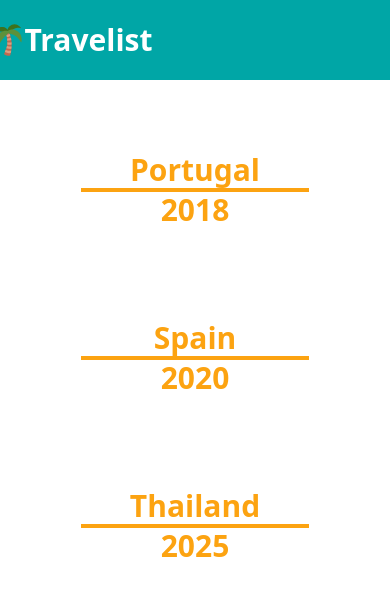
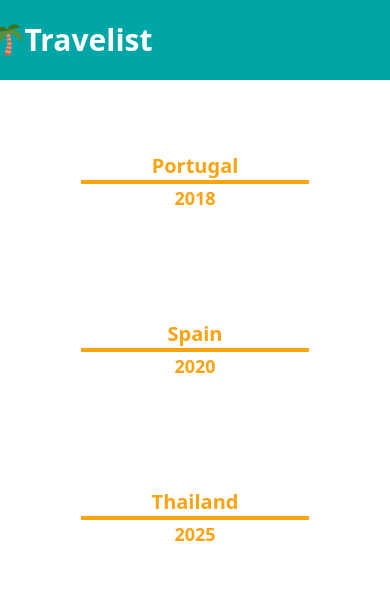
Before and after one commit to ilarikoik/planext, a React (Vite) app: page /index in a window 390 px wide. Shown: the top 596 px of the page. Built offline with nearby package versions, Linux system fonts and the light colour scheme.

Commit message:
trip mobile font

```diff
--- a/src/components/trips.tsx
+++ b/src/components/trips.tsx
@@ -19,13 +19,13 @@ export default function TripList({ list }: triplist) {
                 className="h-32 w-full max-w-[700px] flex-row justify-center items-center m-5 p-10"
               >
                 <div className="flex flex-col justify-center items-center hover:cursor-pointer">
-                <h2 className="font-semibold text-3xl text-accent">
-                  {item.place}
-                </h2>
-                <hr className="border-2 border-accent w-4/5" />
-                <h2 className="font-semibold text-3xl text-accent">
-                  {item.year}
-                </h2>
+                  <h2 className="text-xl font-semibold md:text-3xl text-accent">
+                    {item.place}
+                  </h2>
+                  <hr className="border-2 border-accent w-4/5" />
+                  <h2 className="text-lg font-semibold md:text-2xl text-accent">
+                    {item.year}
+                  </h2>
                 </div>
               </div>
             </>
```
